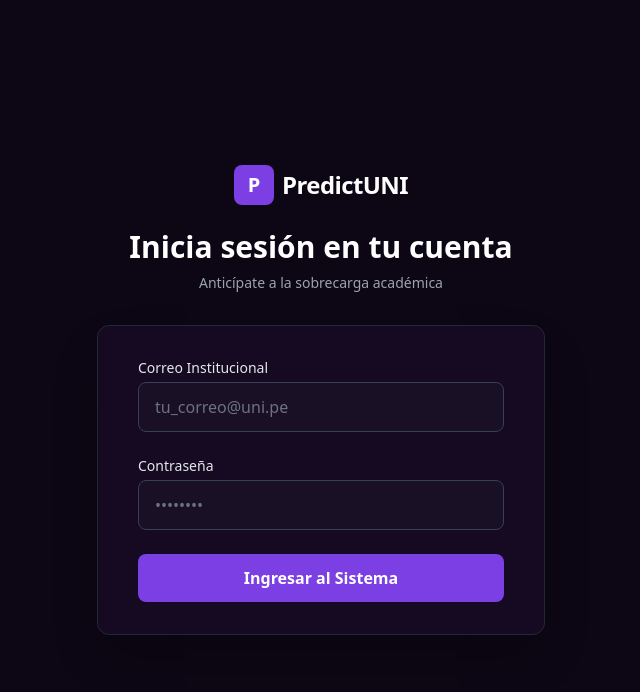
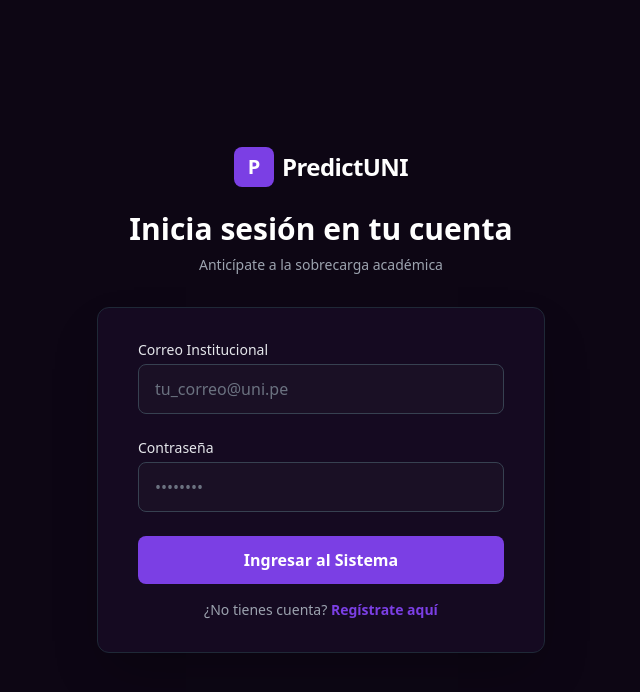
Before and after one commit to santiago2706/PredictUNI, a React app in the folder frontend/: page / in a window 1280 px wide. Shown: the top 692 px of the page, without its empty margins (319-959 px from the left). Built offline with nearby package versions, Linux system fonts and the light colour scheme; the HTML template or start-up script is replaced by a standard one.

Commit message:
feat(auth): implementar flujo de navegación entre Login y Registro

```diff
--- a/frontend/src/App.jsx
+++ b/frontend/src/App.jsx
@@ -1,12 +1,23 @@
-import React from 'react';
+import { useState } from 'react';
 import './App.css'
 import LoginPage from './pages/auth/LoginPage';
+import RegisterPage from './pages/auth/RegisterPage';
 
 function App() {
+  const [currentView, setCurrentView] = useState('login');
+
+  const toggleView = () => {
+    setCurrentView(prev => prev === 'login' ? 'register' : 'login');
+  };
+
   return (
-    // Temporalmente montamos LoginPage directo.
-    // Más adelante aquí irá React Router (ej. <Route path="/login" element={<LoginPage />} />)
-    <LoginPage />
+    <>
+      {currentView === 'login' ? (
+        <LoginPage onSwitchView={toggleView} />
+      ) : (
+        <RegisterPage onSwitchView={toggleView} />
+      )}
+    </>
   );
 }
 
--- a/frontend/src/pages/auth/LoginPage.jsx
+++ b/frontend/src/pages/auth/LoginPage.jsx
@@ -3,7 +3,7 @@ import AuthLayout from '../../layouts/AuthLayout';
 import InputField from '../../components/ui/InputField';
 import Button from '../../components/ui/Button';
 
-const LoginPage = () => {
+const LoginPage = ({ onSwitchView }) => {
   const [formData, setFormData] = useState({ email: '', password: '' });
   const [isLoading, setIsLoading] = useState(false);
 
@@ -55,6 +55,16 @@ const LoginPage = () => {
           Ingresar al Sistema
         </Button>
       </form>
+      <p className="text-center text-sm text-gray-400 mt-4">
+          ¿No tienes cuenta?{' '}
+          <button
+            type="button"
+            onClick={onSwitchView}
+            className="text-[#7B3FE4] hover:text-[#9b66f2] font-semibold transition-colors"
+          >
+            Regístrate aquí
+          </button>
+        </p>
     </AuthLayout>
   );
 };
```
